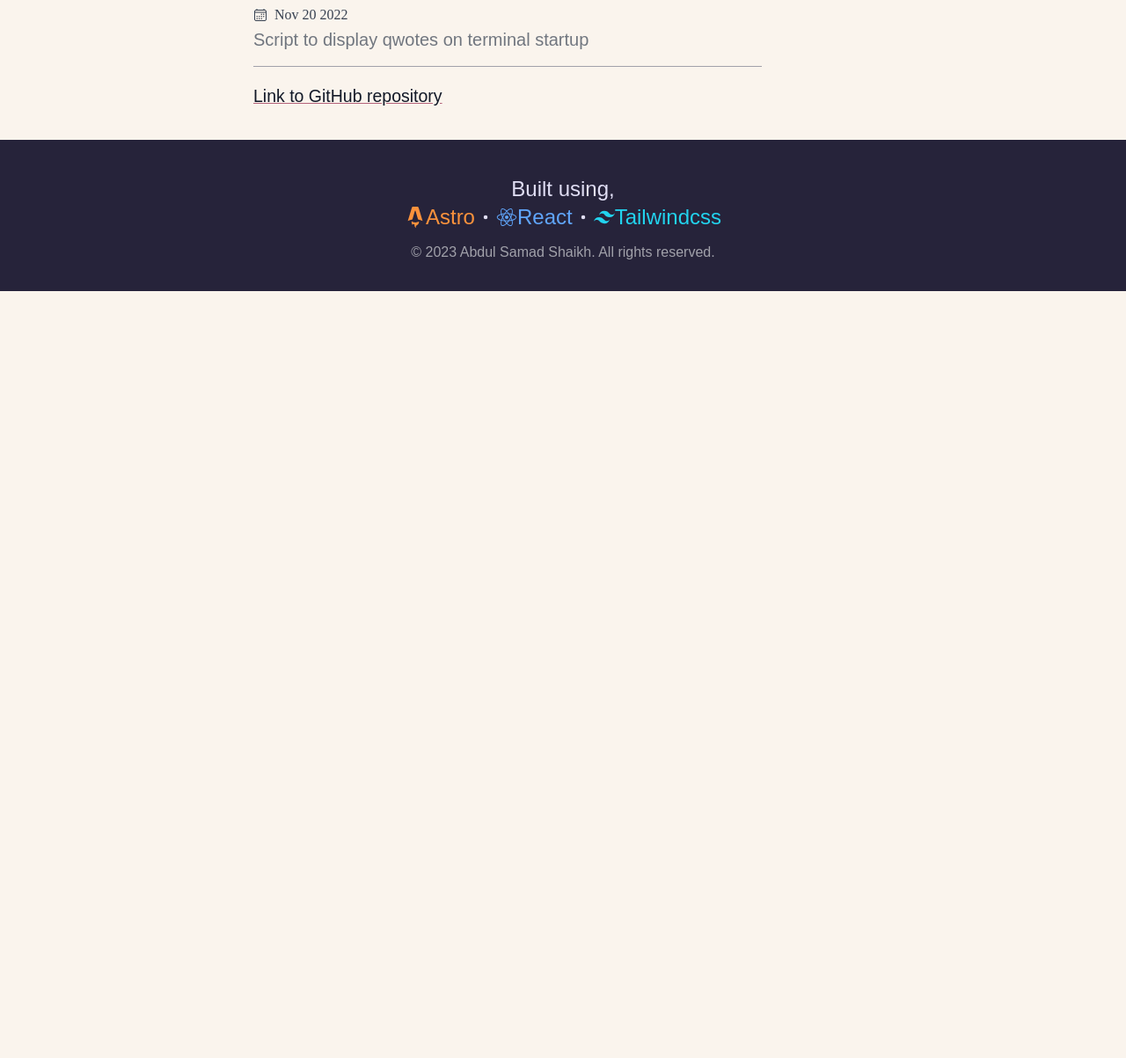
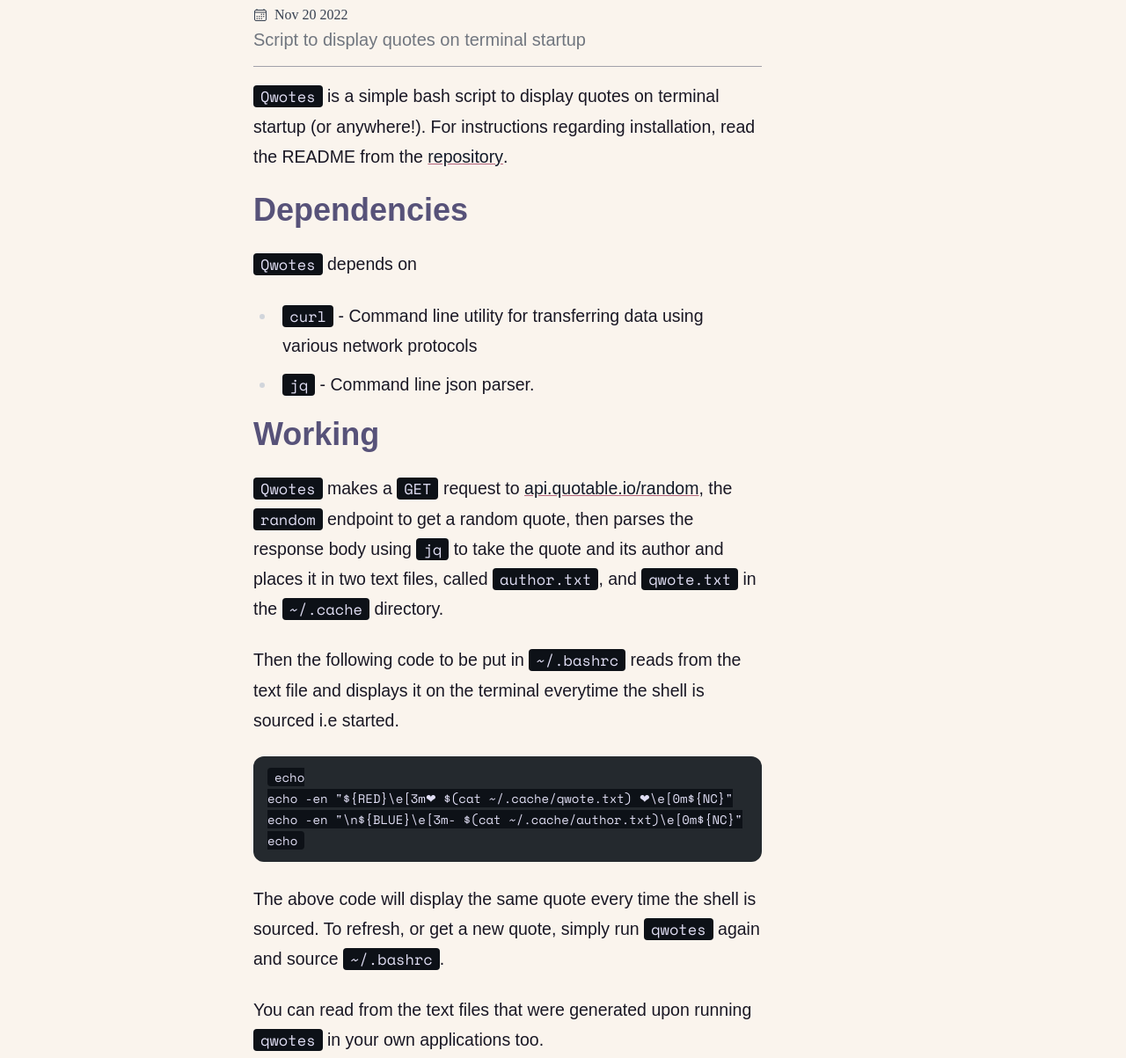
Before and after one commit to schmeekygeek/blog, an Astro site: page /posts/qwotes in a window 1280 px wide. Shown: the part 591-1794 px from the top of the page at 88% size. Before the commit the page ends 922 px from the top, so only its background shows below. Built offline with nearby package versions, Linux system fonts and the light colour scheme; Astro itself is replaced by a stand-in of ours; some packages are replaced by stand-ins of ours; code samples lack their colours; a web font is replaced by a local one.

Commit message:
edit project - qwotes
add markdown content to qwotes

````diff
--- a/src/pages/posts/qwotes.md
+++ b/src/pages/posts/qwotes.md
@@ -1,6 +1,6 @@
 ---
 title: Qwotes
-description: Script to display qwotes on terminal startup
+description: Script to display quotes on terminal startup
 slug: qwotes
 public: true
 layout: ../../layouts/BlogPost.astro
@@ -10,4 +10,23 @@ tags:
 heroImage: /posts/qwotes.png
 ---
 
-[Link to GitHub repository](https://github.com/schmeekygeek/qwotes)
+`Qwotes` is a simple bash script to display quotes on terminal startup (or anywhere!). For instructions regarding installation, read the README from the [repository](https://github.com/schmeekygeek/qwotes).
+
+# Dependencies
+`Qwotes` depends on
+- `curl` - Command line utility for transferring data using various network protocols
+- `jq` - Command line json parser.
+
+# Working
+`Qwotes` makes a `GET` request to [api.quotable.io/random](https://api.quotable.io), the `random` endpoint to get a random quote, then parses the response body using `jq` to take the quote and its author and places it in two text files, called `author.txt`, and `qwote.txt` in the `~/.cache` directory.
+
+Then the following code to be put in `~/.bashrc` reads from the text file and displays it on the terminal everytime the shell is sourced i.e started.
+```bash
+echo
+echo -en "${RED}\e[3m❤ $(cat ~/.cache/qwote.txt) ❤\e[0m${NC}"
+echo -en "\n${BLUE}\e[3m- $(cat ~/.cache/author.txt)\e[0m${NC}"
+echo
+```
+The above code will display the same quote every time the shell is sourced. To refresh, or get a new quote, simply run `qwotes` again and source `~/.bashrc`.
+
+You can read from the text files that were generated upon running `qwotes` in your own applications too.
````
